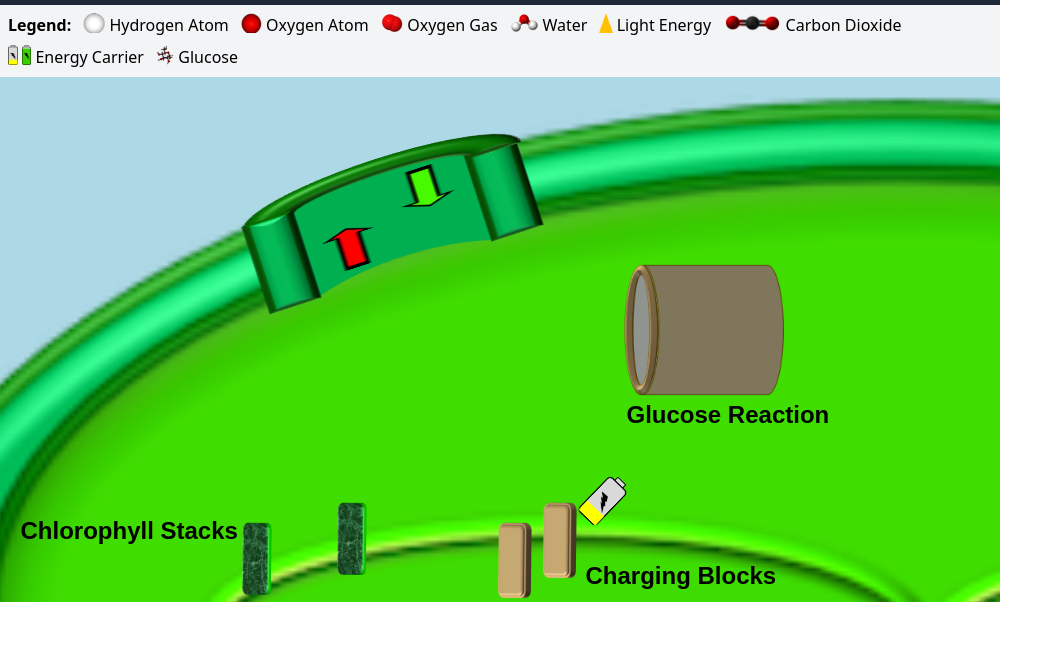
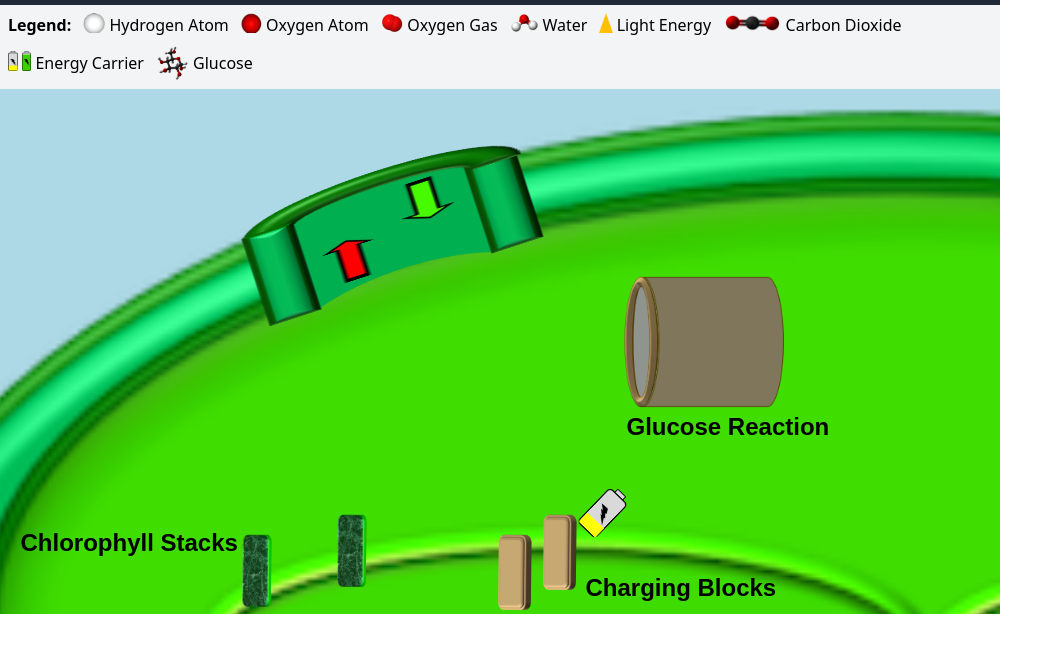
Before and after one commit to WISE-Community/Photosynthesis-Creating-Glucose, a website: page index.html in a window 1280 px wide. Shown: the part 75-728 px from the top of the page, without its empty margins (0-1063 px from the left). Drawn offline with nearby package versions, Linux system fonts and the light colour scheme; no server answers.

Commit message:
style(legend): Increase glucose image size

```diff
--- a/assets/styles.css
+++ b/assets/styles.css
@@ -3,7 +3,8 @@
 @tailwind utilities;
 
 .controls, .legend {
-  max-width: 1000px;
+  width: 1000px;
+  max-width: 100%;
 }
 
 .model {
@@ -14,3 +15,7 @@
   height: 20px;
   width: auto;
 }
+
+.icon-lg {
+  height: 36px;
+}
--- a/index.html
+++ b/index.html
@@ -166,8 +166,8 @@
       <img src="./assets/energyCarrierFULL.png" alt="Energy Carrier (full)" class="icon">
       <span>Energy Carrier</span>
     </span>
-    <span class="flex gap-1">
-      <img src="./assets/glucose.png" alt="Glucose" class="icon">
+    <span class="flex items-center gap-1">
+      <img src="./assets/glucose.png" alt="Glucose" class="icon icon-lg">
       <span>Glucose</span>
     </span>
   </div>
```
Also changed, not shown: styles.css.
